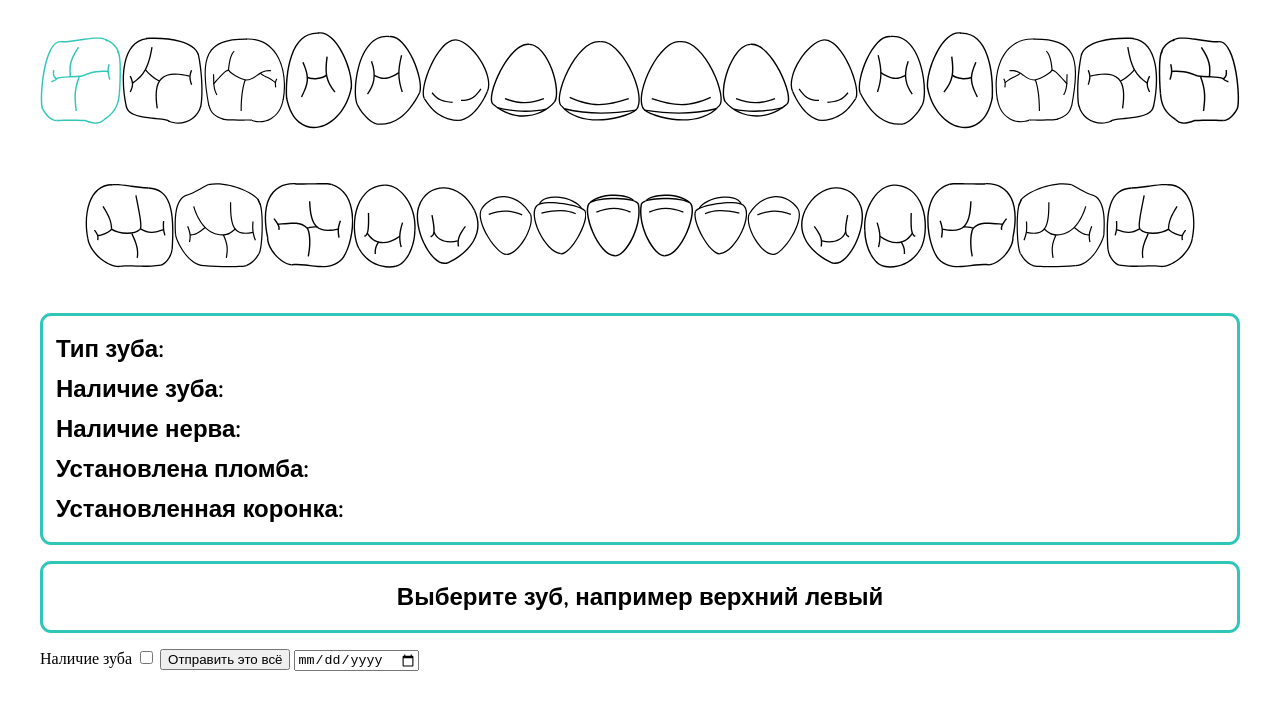
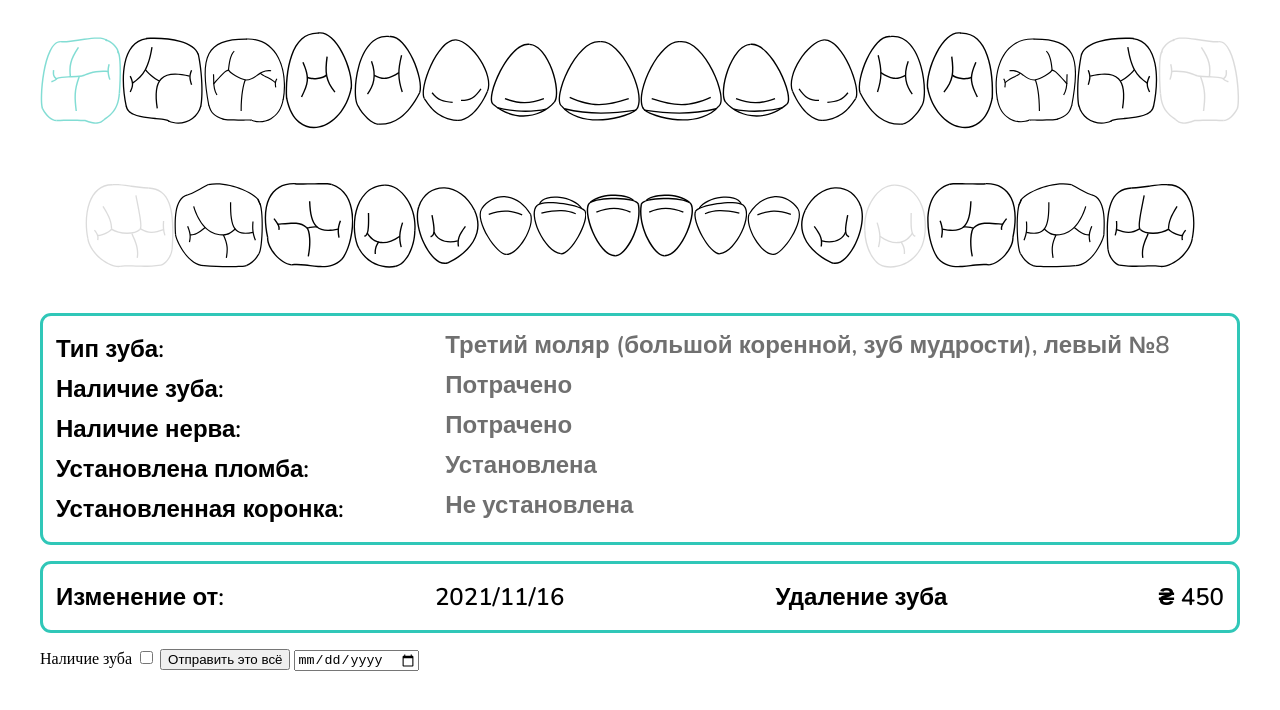
Before and after one commit to rabnositkamni/teeth, a plain HTML site: page index.html in a window 1280 px wide. Both pictures are taken after a click on the element 80 px from the left and 80 px from the top of the page. Drawn offline with nearby package versions, Linux system fonts and the light colour scheme; no server answers.

Commit message:
Change to local datе

```diff
--- a/assets/js/teeth.js
+++ b/assets/js/teeth.js
@@ -4,8 +4,7 @@ let teeth = document.querySelectorAll('.tooth'),
     toothPulp = document.querySelector('.tooth__pulp').nextElementSibling,
     toothFilling = document.querySelector('.tooth__filling').nextElementSibling,
     toothCrown = document.querySelector('.tooth__crown').nextElementSibling,
-    chousedTooth,
-    userNameTeeth;
+    chousedTooth;
 
 
 // Обрабатываем нажатие кнопки отправки
@@ -46,16 +45,17 @@ function slideUpNotes() {
 
 
 // получаем зубные данные с удалённого сервера (данные с репозитория github аккаунта)
-fetch('https://my-json-server.typicode.com/rabnositkamni/db/db')
-.then(response => response.json())
-.then(json => {
-    userNameTeeth = json.userNameTeeth;
-    console.log('Данные скачаны успешно') // так же отрабатывает когда JSON файл поломанный и оот этого не работает код. Нужно разобраться в чём дело. Но если запускать на сайте в интернете - ведёт себя по другому
-    console.log("Мы скачали:", userNameTeeth)
-    updatePresenceTeeth();
-})
-.catch(error => console.log(error.message))
+// fetch('https://my-json-server.typicode.com/rabnositkamni/db/db')
+// .then(response => response.json())
+// .then(json => {
+//     userNameTeeth = json.userNameTeeth;
+//     console.log('Данные скачаны успешно') // так же отрабатывает когда JSON файл поломанный и оот этого не работает код. Нужно разобраться в чём дело. Но если запускать на сайте в интернете - ведёт себя по другому
+//     console.log("Мы скачали:", userNameTeeth)
+//     updatePresenceTeeth();
+// })
+// .catch(error => console.log(error.message))
 
+updatePresenceTeeth();
 
 function updatePresenceTeeth() {
     // перебираем объект, если в каком-то из объектов отсутствует зуб, то:
@@ -85,15 +85,19 @@ function openInfo() {
     console.log(chousedTooth)
 
     this.classList.add('open_info');
+
     showToothInfo()
 }
+
+console.log(userNameTeeth)
+
 
 
 function showToothInfo() {
     toothName.textContent = userNameTeeth[chousedTooth].toothName; //Для выбора части в ссылке на объект переменной в [] нужно использовать без точки перед скобками.
 
     if (userNameTeeth[chousedTooth].toothPresence === true) {
-        toothPresence.textContent = 'Наместе';
+        toothPresence.textContent = 'На месте';
     } else {
         toothPresence.textContent = 'Потрачено';
     }
@@ -118,19 +122,14 @@ function showToothInfo() {
 
 function showNotes() {
     let ourToothNotes = userNameTeeth[chousedTooth].notes; // массив с заметками (объекты) выбранного зуба
-    let count = 0;
     let startPlaseNotes = document.querySelector('.tooth__notes');
 
     startPlaseNotes.innerHTML = ''; // очищаем поле с заметками
 
-    // считаем есть ли заметки в описании зуба
-    for (let key in ourToothNotes) {
-        count++;
-    }
 
-    console.log("Количество заметок для этого зуба:", ourToothNotes.length)
+    console.log("Заметки этого зуба:", ourToothNotes.length)
 
-    if (count !== 0) {     // если заметки есть, то выполняем следующий код:
+    if (ourToothNotes.length) {     // если заметки есть, то выполняем следующий код:
         ourToothNotes.forEach(note => { // данные каждой заметки назначаем в переменные
             let header = note.action
             let date = note.date
--- /dev/null
+++ b/assets/js/teethObj.js
@@ -0,0 +1,423 @@
+const userNameTeeth = {
+	"top_left_8": {
+		"toothName": "Третий моляр (большой коренной, зуб мудрости), левый №8",
+		"toothPresence": false,
+		"toothPulp": false,
+		"toothFilling": true,
+		"toothCrown": false,
+		"notes": [
+			{
+				"date": "2021/11/16",
+				"action": "Удаление зуба",
+				"money": "450",
+				"text": "Удаление зуба. Мне поплохело, минут 20 отсиживался в кресле после удаления. Потом 2 дня ещё отходил."
+			}
+		]
+	},
+	"top_left_7": {
+		"toothName": "Второй моляр (большой коренной), левый №7",
+		"toothPresence": true,
+		"toothPulp": true,
+		"toothFilling": true,
+		"toothCrown": false,
+		"notes": [
+			{
+				"date": "2021/11/16",
+				"action": "Пломбировка",
+				"money": "1100",
+				"text": "Пломбировка зуба. Стоматолог радовался, что можно не жалеть соседний 8 зуб, ведь его сейчас удалять нужно будет."
+			}
+		]
+	},
+	"top_left_6": {
+		"toothName": "Боковой резец, левый №2",
+		"toothPresence": true,
+		"toothPulp": true,
+		"toothFilling": true,
+		"toothCrown": false,
+		"notes": [
+			{
+				"date": "2021/10/06",
+				"action": "Пломбировка",
+				"money": "1100",
+				"text": "Пломбировка зуба."
+			}
+		]
+	},
+	"top_left_5": {
+		"toothName": "Боковой резец, левый №2",
+		"toothPresence": true,
+		"toothPulp": false,
+		"toothFilling": true,
+		"toothCrown": true,
+		"notes": [
+			{
+				"date": "2021/08/27",
+				"action": "Переделка каналов",
+				"money": "1650",
+				"text": "Переделка каналов, их чистка."
+			},
+			{
+				"date": "2021/09/01",
+				"action": "Установка штифта",
+				"money": "1650",
+				"text": "Удаление кариеса, установка штифта (остался пенёк для обточки и установки коронки). Пломбировка зуба."
+			},
+			{
+				"date": "2021/09/07",
+				"action": "Подготовка к коронке",
+				"money": "1500",
+				"text": "Обточка и подготовка к коронке, снятие слепка."
+			},
+			{
+				"date": "2021/09/16",
+				"action": "Установка коронки",
+				"money": "1650",
+				"text": "Установка коронки"
+			}
+		]
+	},
+	"top_left_4": {
+		"toothName": "Боковой резец, левый №2",
+		"toothPresence": true,
+		"toothPulp": true,
+		"toothFilling": false,
+		"toothCrown": false,
+		"notes": [
+			{
+				"date": "2021/06/02",
+				"action": "Переделка каналов",
+				"money": "1450",
+				"text": "Переделка каналов, их чистка."
+			},
+			{
+				"date": "2021/06/07",
+				"action": "Пломбировка",
+				"money": "950",
+				"text": "Пломба и реставрация зуба."
+			}
+		]
+	},
+	"top_left_3": {
+		"toothName": "Боковой резец, левый №2",
+		"toothPresence": true,
+		"toothPulp": true,
+		"toothFilling": false,
+		"toothCrown": false,
+		"notes": []
+	},
+	"top_left_2": {
+		"toothName": "Боковой резец, левый №2",
+		"toothPresence": true,
+		"toothPulp": true,
+		"toothFilling": false,
+		"toothCrown": false,
+		"notes": []
+	},
+	"top_left_1": {
+		"toothName": "Центральный резец, левый №1",
+		"toothPresence": true,
+		"toothPulp": true,
+		"toothFilling": false,
+		"toothCrown": false,
+		"notes": [
+			{
+				"date": "2018/10/08",
+				"action": "Пломбировка",
+				"money": "300",
+				"text": "Боковая пломба зуба."
+			}
+		]
+	},
+	"top_rigt_1": {
+		"toothName": "Центральный резец, правый №1",
+		"toothPresence": true,
+		"toothPulp": true,
+		"toothFilling": false,
+		"toothCrown": false,
+		"notes": [
+			{
+				"date": "2018/10/08",
+				"action": "Пломбировка",
+				"money": "600",
+				"text": "2 пломбы по бокам зуба."
+			}
+		]
+	},
+	"top_rigt_2": {
+		"toothName": "Боковой резец, правый №2",
+		"toothPresence": true,
+		"toothPulp": true,
+		"toothFilling": false,
+		"toothCrown": false,
+		"notes": [
+			{
+				"date": "2018/10/08",
+				"action": "Пломбировка",
+				"money": "300",
+				"text": "Боковая пломба зуба."
+			}
+		]
+	},
+	"top_rigt_3": {
+		"toothName": "Клык, правый №3",
+		"toothPresence": true,
+		"toothPulp": true,
+		"toothFilling": false,
+		"toothCrown": false,
+		"notes": []
+	},
+	"top_rigt_4": {
+		"toothName": "Первый премоляр (малый коренной), правый №4",
+		"toothPresence": true,
+		"toothPulp": true,
+		"toothFilling": false,
+		"toothCrown": false,
+		"notes": [
+			{
+				"date": "2022/09/07",
+				"action": "Пломбировка",
+				"money": "1300",
+				"text": "Отошла старая пломба, ставили новую. Пока ставили пятно боковины 5 зуба тоже отремонтировали"
+			}
+		]
+	},
+	"top_rigt_5": {
+		"toothName": "Второй премоляр (малый коренной), правый №5",
+		"toothPresence": true,
+		"toothPulp": true,
+		"toothFilling": false,
+		"toothCrown": false,
+		"notes": [			{
+			"date": "2022/09/07",
+			"action": "Пломбировка",
+			"money": "0",
+			"text": "Пока ставили пломбу на 4 зуб пятно боковины 5 зуба тоже отремонтировали"
+		}]
+	},
+	"top_rigt_6": {
+		"toothName": "Первый моляр (большой коренной), правый №6",
+		"toothPresence": true,
+		"toothPulp": true,
+		"toothFilling": false,
+		"toothCrown": false,
+		"notes": [
+			{
+				"date": "2022/09/06",
+				"action": "Пломбировка",
+				"money": "1450",
+				"text": "Отошла старая пломба, ставили новую."
+			}
+		]
+	},
+	"top_rigt_7": {
+		"toothName": "Первый моляр (большой коренной), правый №6",
+		"toothPresence": true,
+		"toothPulp": true,
+		"toothFilling": false,
+		"toothCrown": false,
+		"notes": []
+	},
+	"top_rigt_8": {
+		"toothName": "Первый моляр (большой коренной), правый №6",
+		"toothPresence": false,
+		"toothPulp": true,
+		"toothFilling": false,
+		"toothCrown": false,
+		"notes": []
+	},
+	"bottom_left_8": {
+		"toothName": "Третий моляр (большой коренной, зуб мудрости), №8",
+		"toothPresence": false,
+		"toothPulp": false,
+		"toothFilling": false,
+		"toothCrown": false,
+		"notes": []
+	},
+	"bottom_left_7": {
+		"toothName": "Второй моляр (большой коренной), левый №7",
+		"toothPresence": true,
+		"toothPulp": true,
+		"toothFilling": true,
+		"toothCrown": false,
+		"notes": [
+			{
+				"date": "2022/09/08",
+				"action": "Пломбировка",
+				"money": "1500",
+				"text": "Пломба и реставрация зуба. Под слабым уколом."
+			}
+		]
+	},
+	"bottom_left_6": {
+		"toothName": "Первый моляр (большой коренной), левый №6",
+		"toothPresence": true,
+		"toothPulp": true,
+		"toothFilling": false,
+		"toothCrown": false,
+		"notes": [
+			{
+				"date": "2021/12/15",
+				"action": "Чистка каналов",
+				"money": "1270",
+				"text": "Переделка и чистка каналов."
+			},
+			{
+				"date": "2021/12/17",
+				"action": "Пломбировка каналов",
+				"money": "1270",
+				"text": "Пломбировка каналов. Пломба под коронку."
+			},
+			{
+				"date": "2022/02/21",
+				"action": "Подготовка к коронке",
+				"money": "1400",
+				"text": "Подготовка зуба к коронке. Обточка, снятие слепка."
+			},
+			{
+				"date": "2022/09/06",
+				"action": "Установка коронки",
+				"money": "1750",
+				"text": "Установка металло-керамической коронки на зуб. За эти 7 месяцев зу б без нагрузки значительно поднялся, коронка встала высоковато, но сточили лишнее и всё отлично стало, но в районе десны видно немного металла"
+			}
+		]
+	},
+	"bottom_left_5": {
+		"toothName": "Второй премоляр (малый коренной), левый №5",
+		"toothPresence": true,
+		"toothPulp": true,
+		"toothFilling": false,
+		"toothCrown": false,
+		"notes": []
+	},
+	"bottom_left_4": {
+		"toothName": "Первый премоляр (малый коренной), левый №4",
+		"toothPresence": true,
+		"toothPulp": true,
+		"toothFilling": false,
+		"toothCrown": false,
+		"notes": []
+	},
+	"bottom_left_3": {
+		"toothName": "Клык, левый №3",
+		"toothPresence": true,
+		"toothPulp": true,
+		"toothFilling": false,
+		"toothCrown": false,
+		"notes": []
+	},
+	"bottom_left_2": {
+		"toothName": "Резец, левый №2",
+		"toothPresence": true,
+		"toothPulp": true,
+		"toothFilling": false,
+		"toothCrown": false,
+		"notes": []
+	},
+	"bottom_left_1": {
+		"toothName": "Резец, левый №1",
+		"toothPresence": true,
+		"toothPulp": true,
+		"toothFilling": false,
+		"toothCrown": false,
+		"notes": []
+	},
+	"bottom_rigt_1": {
+		"toothName": "Резец, правый №1",
+		"toothPresence": true,
+		"toothPulp": true,
+		"toothFilling": false,
+		"toothCrown": false,
+		"notes": []
+	},
+	"bottom_rigt_2": {
+		"toothName": "Резец, правый №2",
+		"toothPresence": true,
+		"toothPulp": true,
+		"toothFilling": false,
+		"toothCrown": false,
+		"notes": []
+	},
+	"bottom_rigt_3": {
+		"toothName": "Клык, правый №3",
+		"toothPresence": true,
+		"toothPulp": true,
+		"toothFilling": false,
+		"toothCrown": false,
+		"notes": []
+	},
+	"bottom_rigt_4": {
+		"toothName": "Первый премоляр (малый коренной), левый №4",
+		"toothPresence": true,
+		"toothPulp": true,
+		"toothFilling": false,
+		"toothCrown": false,
+		"notes": []
+	},
+	"bottom_rigt_5": {
+		"toothName": "Второй премоляр (малый коренной), левый №5",
+		"toothPresence": false,
+		"toothPulp": true,
+		"toothFilling": false,
+		"toothCrown": false,
+		"notes": [
+			{
+				"date": "1992/03/15",
+				"action": "Отсутствие зуба",
+				"money": "0",
+				"text": "Зуб отсутствовал с рождения, отсутствия не заметно, все зубы подвинулись."
+			}
+		]
+	},
+	"bottom_rigt_6": {
+		"toothName": "Первый моляр (большой коренной), правый №6",
+		"toothPresence": true,
+		"toothPulp": true,
+		"toothFilling": false,
+		"toothCrown": false,
+		"notes": [
+			{
+				"date": "2021/11/30",
+				"action": "Чистка каналов",
+				"money": "1350",
+				"text": "Чистка и пломбировка каналов."
+			}
+		]
+	},
+	"bottom_rigt_7": {
+		"toothName": "Второй моляр (большой коренной), правый №7",
+		"toothPresence": true,
+		"toothPulp": true,
+		"toothFilling": false,
+		"toothCrown": false,
+		"notes": [
+			{
+				"date": "2021/07/19",
+				"action": "Пломбировка",
+				"money": "1400",
+				"text": "Пломбировка зуба. Цена указана 1400 за 7+8 зубы."
+			},
+			{
+				"date": "2021/12/08",
+				"action": "Пломбировка каналов",
+				"money": "2000",
+				"text": "Переделка и чистка каналов, их пломбировка и реставрация зуба."
+			}
+		]
+	},
+	"bottom_rigt_8": {
+		"toothName": "Третий моляр (большой коренной, зуб мудрости), правый №8",
+		"toothPresence": true,
+		"toothPulp": true,
+		"toothFilling": false,
+		"toothCrown": false,
+		"notes": [
+			{
+				"date": "2021/07/19",
+				"action": "Пломбировка",
+				"money": "1400",
+				"text": "Пломбировка зуба. Цена указана 1400 за 7+8 зубы."
+			}
+		]
+	}
+}
--- a/index.html
+++ b/index.html
@@ -455,6 +455,7 @@
 
     </footer>
 </body>
+<script src="assets/js/teethObj.js"></script>
 <script src="assets/js/teeth.js"></script>
 <script src="assets/js/assets.js"></script>
 </html>
```
Also changed, not shown: assets/js/teeth.json (deleted, +0 -273 lines).
